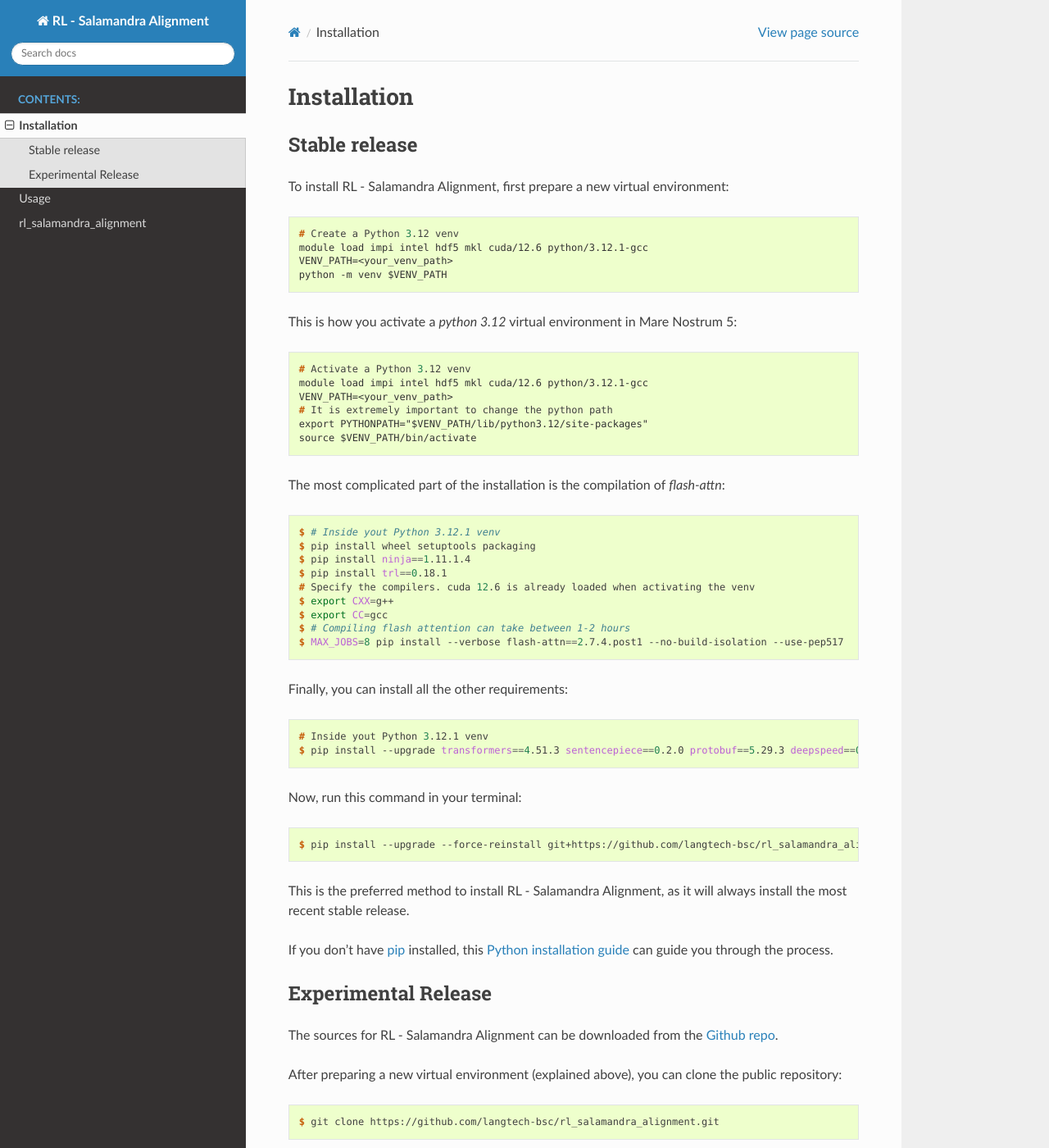
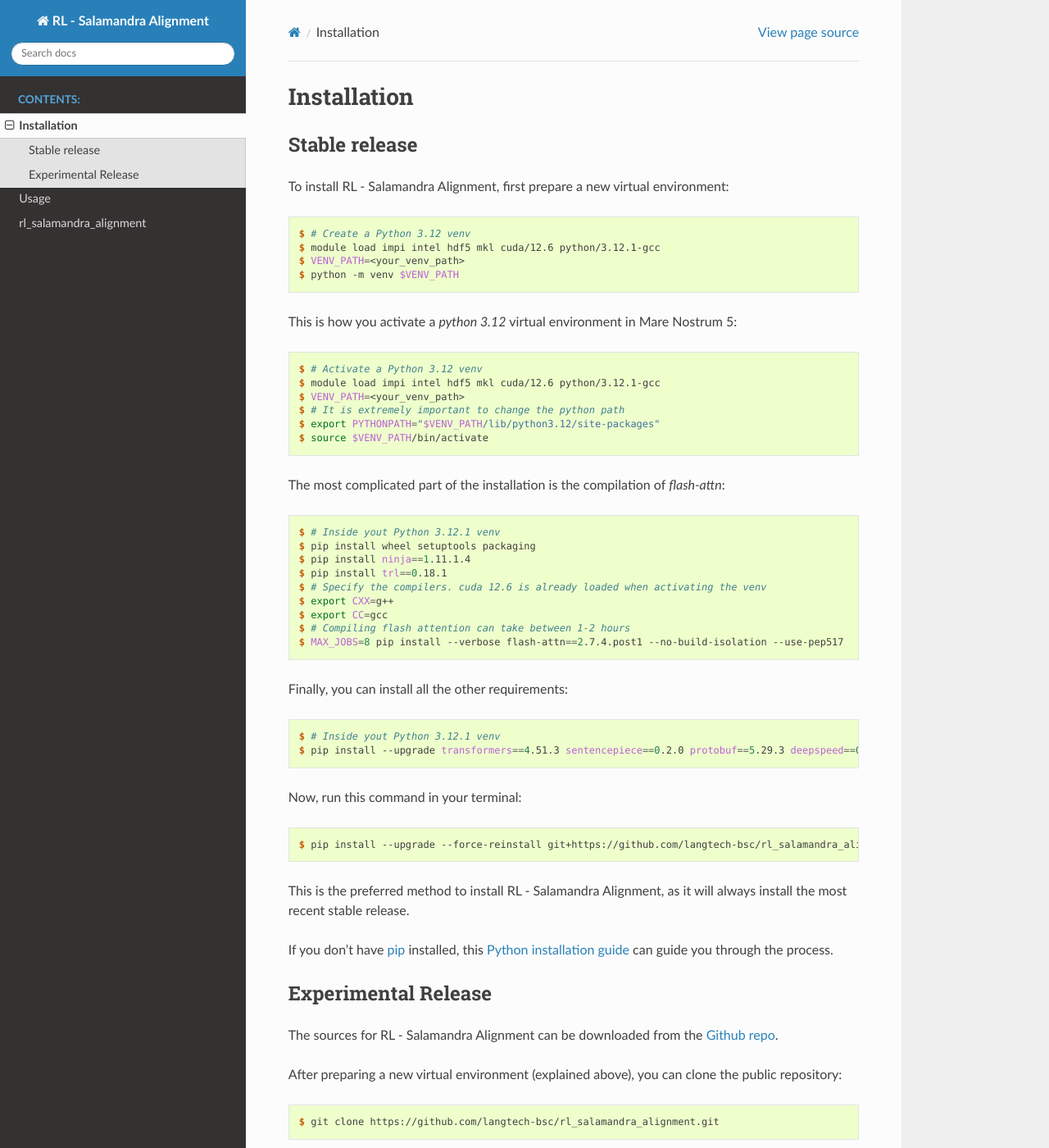
Before and after one commit to langtech-bsc/rl_salamandra_alignment_docs, a Sphinx documentation site: the page built from docs/source/installation.rst, in a window 1280 px wide and 1400 px high. Shown: the whole window at 82% size. Built offline with Sphinx 7.4.7 and the Read the Docs theme 3.1.0, drawn with Linux system fonts in a browser that asks for light colours.

```diff
--- a/docs/source/installation.rst
+++ b/docs/source/installation.rst
@@ -12,22 +12,22 @@
 
 .. code-block:: console
 
-    # Create a Python 3.12 venv
-    module load impi intel hdf5 mkl cuda/12.6 python/3.12.1-gcc
-    VENV_PATH=<your_venv_path>
-    python -m venv $VENV_PATH
+    $ # Create a Python 3.12 venv
+    $ module load impi intel hdf5 mkl cuda/12.6 python/3.12.1-gcc
+    $ VENV_PATH=<your_venv_path>
+    $ python -m venv $VENV_PATH
 
 
 This is how you activate a `python 3.12` virtual environment in Mare Nostrum 5:
 
 .. code-block:: console
 
-    # Activate a Python 3.12 venv
-    module load impi intel hdf5 mkl cuda/12.6 python/3.12.1-gcc
-    VENV_PATH=<your_venv_path>
-    # It is extremely important to change the python path
-    export PYTHONPATH="$VENV_PATH/lib/python3.12/site-packages"
-    source $VENV_PATH/bin/activate
+    $ # Activate a Python 3.12 venv
+    $ module load impi intel hdf5 mkl cuda/12.6 python/3.12.1-gcc
+    $ VENV_PATH=<your_venv_path>
+    $ # It is extremely important to change the python path
+    $ export PYTHONPATH="$VENV_PATH/lib/python3.12/site-packages"
+    $ source $VENV_PATH/bin/activate
 
 
 The most complicated part of the installation is the compilation of `flash-attn`:
@@ -38,7 +38,7 @@
     $ pip install wheel setuptools packaging
     $ pip install ninja==1.11.1.4
     $ pip install trl==0.18.1
-    # Specify the compilers. cuda 12.6 is already loaded when activating the venv
+    $ # Specify the compilers. cuda 12.6 is already loaded when activating the venv
     $ export CXX=g++
     $ export CC=gcc
     $ # Compiling flash attention can take between 1-2 hours
@@ -48,7 +48,7 @@
 
 .. code-block:: console
 
-    # Inside yout Python 3.12.1 venv
+    $ # Inside yout Python 3.12.1 venv
     $ pip install --upgrade transformers==4.51.3 sentencepiece==0.2.0 protobuf==5.29.3 deepspeed==0.16.4 wandb==0.19.7 importlib_metadata==8.6.1
 
 Now, run this command in your terminal:
```
